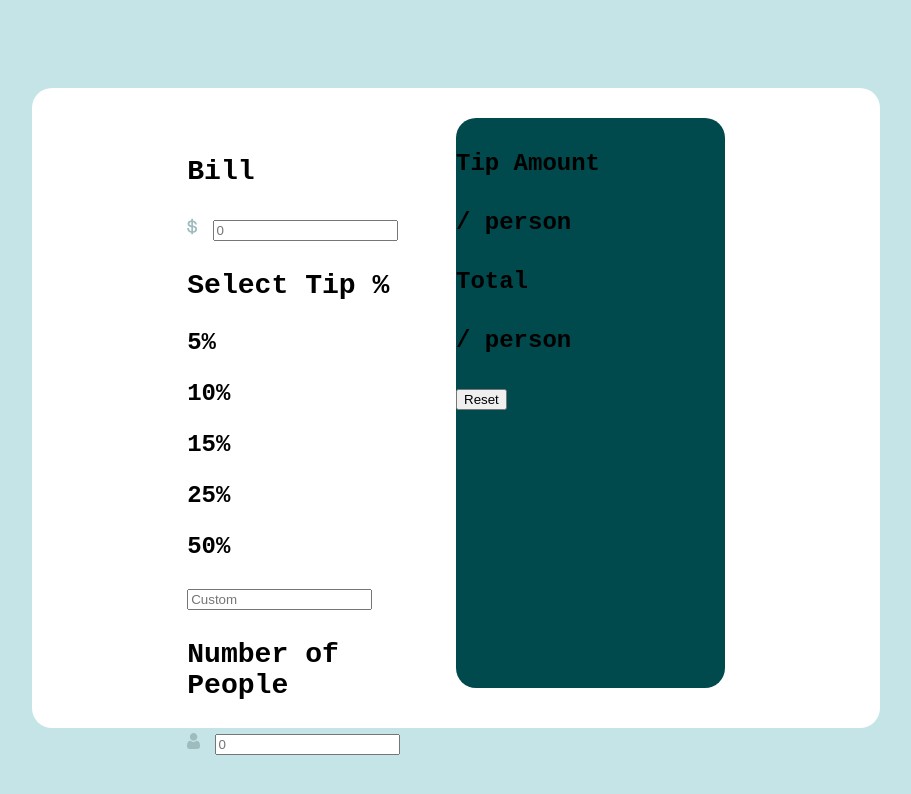
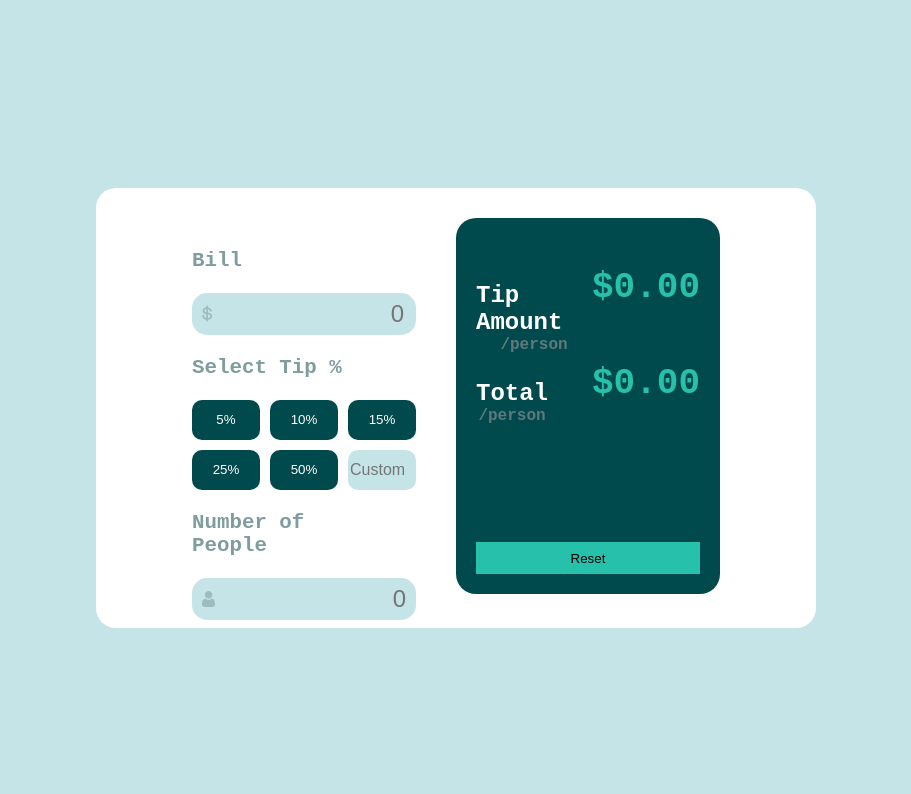
Before and after one commit to Abel-Guta/Reward, a plain HTML site: page tip-calculator-app-main/index.html in a window 1280 px wide. Both pictures are taken after a click on the button "Reset". Shown: the whole page, without its empty margins (192-1103 px from the left). Drawn offline with Linux system fonts and the light colour scheme.

Commit message:
feat:add css and js

```diff
--- a/tip-calculator-app-main/index.css
+++ b/tip-calculator-app-main/index.css
@@ -7,7 +7,25 @@
   margin: 0;
   padding: 0;
 }
+input::-webkit-outer-spin-button,
+input::-webkit-inner-spin-button {
+  -webkit-appearance: none;
+  margin: 0;
+}
+.notf{
+    display:flex;
+    justify-content:space-between;
+    align-items:center;
+}
+.notf .error{
+    color:transparent;
+    font-size:12px;
 
+
+}
+.notf .active{
+    color:red
+}
 
 body{
     font-family: 'Space Mono', monospace;
@@ -22,14 +40,20 @@ body{
 }
 
 .outer{
-    width:60%;
-    height:70%;
+    width:50%;
+    height:45%;
     display:flex;
     justify-content:center;
     background-color:hsl(0, 100%, 100%);
     border-radius:20px;
-    padding:40px
+    padding:40px;
+    gap:40px;
 
+
+}
+.outer h3{
+    font-size:1.3rem;
+    color:hsl(184, 14%, 56%);
 }
 .outer .calculator{
     width:35%;
@@ -38,9 +62,131 @@ body{
     background-color:hsl(0, 100%, 100%)
 
 }
+.outer .calculator .input{
+
+    background:hsl(185, 41%, 84%);
+    border-radius:15px;
+    display:flex;
+    justify-content:space-between;
+    align-items:center;
+    gap:5px ;
+    padding:10px;
+    padding-right:30px;
+
+}
+.outer .calculator .input input{
+    background:transparent;
+    border:none;
+    min-width:100%;
+    height:1.3rem;
+    text-align:right;
+    font-size:24px;
+
+}
+.outer .calculator .input input:focus-visible{
+  outline: none;
+  border-color: transparent;
+  box-shadow: none;
+}
+
+
+.outer .calculator .tip .options{
+    display:grid;
+    grid-template-columns:1fr 1fr 1fr;
+    grid-template-rows:1fr 1fr;
+    gap:10px
+}
+
+
+.outer .calculator .tip .options .chooser{
+    background-color:hsl(183, 100%, 15%);
+    color:hsl(0, 100%, 100%);
+    border-radius:10px;
+    display:flex;
+    justify-content:center;
+    align-items:center;
+    height:2.5rem;
+    border:none
+}
+.outer .calculator .tip .options  .light{
+    background:hsl(172, 67%, 45%)
+}
+.outer .calculator .tip .options .custom{
+    background:hsl(185, 41%, 84%);
+    border-radius:10px;
+    display:flex;
+    justify-content:center;
+    align-items:center;
+    height:2.5rem;
+    border:none;
+
+}
+
+.outer .calculator .tip .options .custom input{
+    max-width: 4rem;
+    background:transparent;
+    border:none;
+    font-size:16px
+
+}
+.outer .calculator .tip .options .custom input:focus-visible{
+   outline: none;
+  border-color: transparent;
+  box-shadow: none;
+}
 .outer .calcresult{
-     width:35%;
+    width:35%;
    margin-top:-10px;
     background-color:hsl(183, 100%, 15%);
     border-radius:20px;
+    height:85%;
+    padding:20px;
 }
+
+.outer .calcresult{
+    display:flex;
+    flex-direction:column;
+    justify-content:space-between;
+    padding-top:50px;
+
+}
+
+.outer .calcresult .upper div{
+    display:flex;
+    justify-content:space-between;
+    align-items:center;
+}
+.outer .calcresult .upper .tipAmount{
+    margin-bottom:20px;
+}
+
+.outer .calcresult .upper   p{
+    font-size:36px;
+    color:hsl(172, 67%, 45%);
+    margin-top:-1px;
+}
+.outer .calcresult .upper .left{
+    display:flex;
+    flex-direction:column;
+    max-height:3rem;
+    color:hsl(0, 100%, 100%);
+
+}
+.outer .calcresult .upper .left span{
+    font-size:16px;
+    color:hsl(186, 14%, 43%);
+
+}
+.outer .calcresult .upper  h4{
+    margin:0;
+    font-size:24px;
+
+
+}
+
+#reset{
+    background:hsl(172, 67%, 45%);
+    height:2rem;
+    border:none;
+    margin-top:-10px
+}
--- a/tip-calculator-app-main/index.html
+++ b/tip-calculator-app-main/index.html
@@ -8,8 +8,9 @@
   <link  rel="stylesheet" href="./index.css">
 
   <title>Tip calculator app</title>
+  <script src="index.js" defer></script>
 
-  <!-- Feel free to remove these styles or customise in your own stylesheet 👍 -->
+
   <style>
     .attribution { font-size: 0.6875rem; text-align: center; }
     .attribution a { color: hsl(228, 45%, 44%); }
@@ -23,7 +24,7 @@
         <h3>Bill</h3>
         <div class="input">
           <img src="./images/icon-dollar.svg"/>
-          <input type="number" placeholder="0"/>
+          <input id="inputMoney" type="number" placeholder="0"/>
         </div>
 
       </div>
@@ -32,42 +33,52 @@
         <h3>
   Select Tip %</h3>
 
-        <div class="options">  <div class="chooser">
-          <p>5%</p>
-        </div><div class="chooser"> <p>10%</p></div>
-        <div class="chooser"> <p>15%</p></div>
-        <div class="chooser"> <p>25%</p></div>
-        <div class="chooser"> <p>50%</p></div>
-        <div class="chooser"> <input class="custom" placeholder="Custom"/></div>
+        <div class="options">  <button class="chooser" data-value="5">
+          5%
+        </button><button class="chooser" data-value="10"> 10%</button>
+        <button class="chooser" data-value="15"> 15%</button>
+        <button class="chooser" data-value="25"> 25%</button>
+        <button class="chooser " data-value="50"> 50%</button>
+        <div class="custom"> <input id="inputcustomTip" class="custom" placeholder="Custom"/></div>
       </div></div>
 
       <div class="people">
-        <h3> Number of People</h3>
+        <div class="notf"><h3> Number of People</h3>
+          <h3 class="error" id="error">Can't be zero</h3>
+        </div>
+
          <div class="input">
           <img src="./images/icon-person.svg"/>
-          <input type="number" placeholder="0"/>
+          <input id="inputPeople" type="number" placeholder="0"/>
         </div>
       </div>
 
     </div>
     <div class="calcresult">
-      <div class="tipAmount">
-        <p>
+       <div class="upper"> <div class="tipAmount">
+
+       <div class="left">
            <h4> Tip Amount</h4>
-           <span>  / person</span>
-           </p>
+           <span>  /person</span>
+       </div>
+           <p id="perPerson">$0.00</p>
         </div>
          <div class ="total">
-       <p>
+       <div class="left">
            <h4>  Total</h4>
-           <span>  / person</span>
-        </div></p>
-        <h2></h2>
-        <button>Reset</button>
+           <span>  /person</span>
+       </div>
+            <p id="total">$0.00</p>
+        </div></div>
+
+         <button id="reset">Reset</button>
+
+
+
       </div>
 
+
     </div>
-        <h2></h2>
       </div>
 
   </div>
--- /dev/null
+++ b/tip-calculator-app-main/index.js
@@ -0,0 +1,120 @@
+const inputMoney=document.querySelector("#inputMoney")
+const inputCustomTip=document.querySelector("#inputcustomTip")
+const inputPeople=document.querySelector("#inputPeople")
+const total=document.querySelector("#total")
+const perPerson=document.querySelector("#perPerson")
+const reset=document.querySelector("#reset")
+const error=document.querySelector("#error")
+const buttons=document.querySelectorAll(".chooser")
+
+let bill
+let tip
+let people
+
+for (const button of buttons){
+    button.addEventListener("click",()=>{
+        removeLight()
+        inputCustomTip.value=''
+        button.classList.toggle("light")
+        tip= +button.dataset.value
+        output()
+
+    })
+}
+reset.addEventListener("click",()=>{
+    inputMoney.value=''
+        inputCustomTip.value=''
+        total.textContent=`$0.00`
+        perPerson.textContent=`$0.00`
+        inputPeople.value=''
+        removeLight()
+        error.classList.remove("active")
+        bill=undefined
+        tip=undefined
+        people=undefined
+})
+function removeLight(){
+    for (const button of buttons){
+         button.classList.remove("light")
+    }
+}
+
+
+
+inputMoney.addEventListener("input",()=>{
+
+
+    bill= +inputMoney.value
+    update()
+})
+
+inputCustomTip.addEventListener("input",()=>{
+    removeLight()
+
+    tip= +inputCustomTip.value
+    update()
+})
+
+inputPeople.addEventListener("input",()=>{
+    people= +inputPeople.value
+    update()
+})
+
+
+
+
+function totalTip(bill,tip,people){
+    if (typeof bill !== "number" || typeof tip!== "number"){
+        throw new TypeError("input only number")
+    }
+
+
+
+    return (bill +(bill *tip/100))/people
+
+}
+
+function tipPerPerson(people,totalTip){
+
+    if (typeof people !=="number" || people<0){
+        throw new TypeError()
+    }
+
+
+    return totalTip/people
+
+
+
+}
+
+function update(){
+        if (people<=0){
+            error.classList.add("active")
+             total.textContent=`$0.00`
+        perPerson.textContent=`$0.00`
+        return
+
+}
+else{
+    error.classList.remove("active")
+
+}
+    if(!(typeof bill ==="number" && typeof tip ==="number" && typeof people ==="number")){
+        total.textContent=`$0.00`
+        perPerson.textContent=`$0.00`
+        return
+
+    }
+
+const res=totalTip(bill,tip,people)
+
+total.textContent=`$${res.toFixed(2)}`
+
+const tipDivided=tipPerPerson(people,tip/100 * bill)
+perPerson.textContent=`$${tipDivided.toFixed(2)}`
+
+
+
+
+
+}
```
